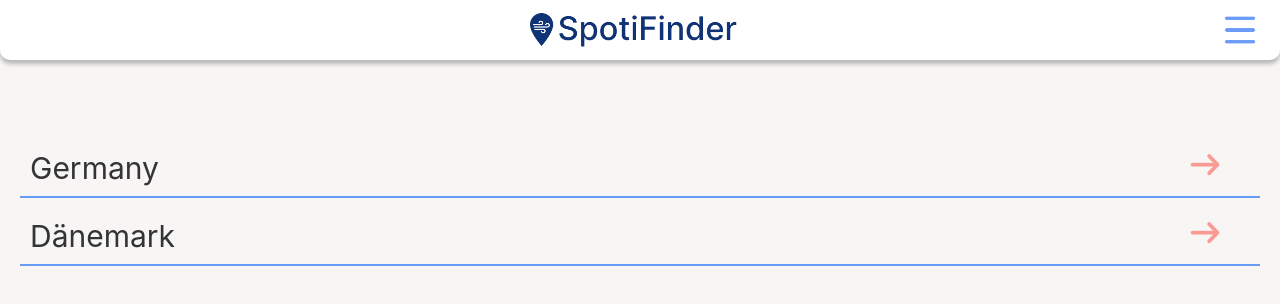
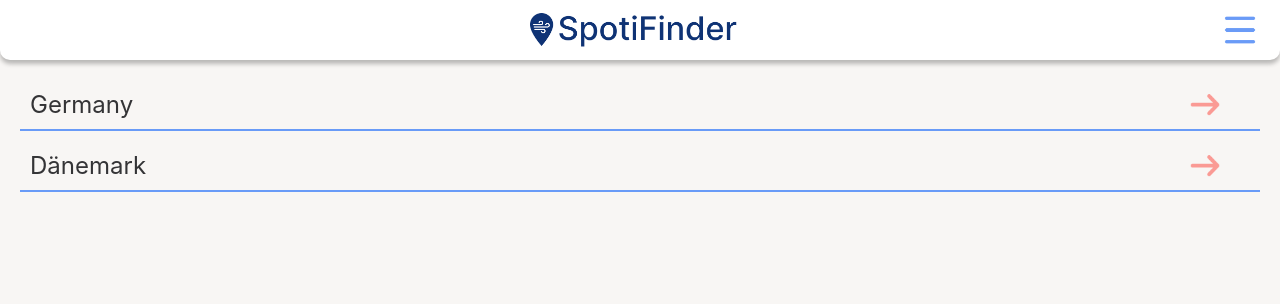
Before and after one commit to JanRaadts/capstone-project, a Next.js app: page /countries in a window 1280 px wide. Shown: the top 304 px of the page. Built offline with nearby package versions, Linux system fonts and the light colour scheme.

Commit message:
some fixes from pull request feedback

```diff
--- a/components/Header.js
+++ b/components/Header.js
@@ -35,8 +35,8 @@ const StyledHeader = styled.section`
   background-color: white;
   height: 60px;
   width: 100%;
-  /* position: fixed;
-  top: 0; */
+  position: fixed;
+  top: 0;
   z-index: 1;
   border-bottom-right-radius: 10px;
   border-bottom-left-radius: 10px;
--- a/components/ListSurfspotsItems.js
+++ b/components/ListSurfspotsItems.js
@@ -3,7 +3,6 @@ import Link from "next/link";
 import Image from "next/image";
 import arrow from "../public/images/arrow.png";
 
-styled;
 export default function ListSurfspotsItems({ name, link }) {
   return (
     <StyledLi>
@@ -17,14 +16,12 @@ export default function ListSurfspotsItems({ name, link }) {
 const StyledLink = styled(Link)`
   text-decoration: none;
   color: #343436;
-  font-size: 30px;
+  font-size: 1.5rem;
   width: 100%;
 `;
 
 const StyledLi = styled.li`
-  margin: 0;
-  margin-top: 10px;
-  margin-bottom: 10px;
+  margin: 10px 0px;
   padding: 10px;
   font-weight: normal;
   border-bottom: 2px solid #699bf7;
--- a/components/Map.js
+++ b/components/Map.js
@@ -53,10 +53,12 @@ export default function Map({ surfspots }) {
 }
 
 const StyledMapContainer = styled(MapContainer)`
-  height: calc(100vh - 60px) !important;
+  height: calc(100vh - 55px) !important;
   width: 100vw;
   margin: 0 auto;
   z-index: 0;
+  position: absolute;
+  bottom: 0;
 `;
 
 const StyledPopupContent = styled.div`
```
